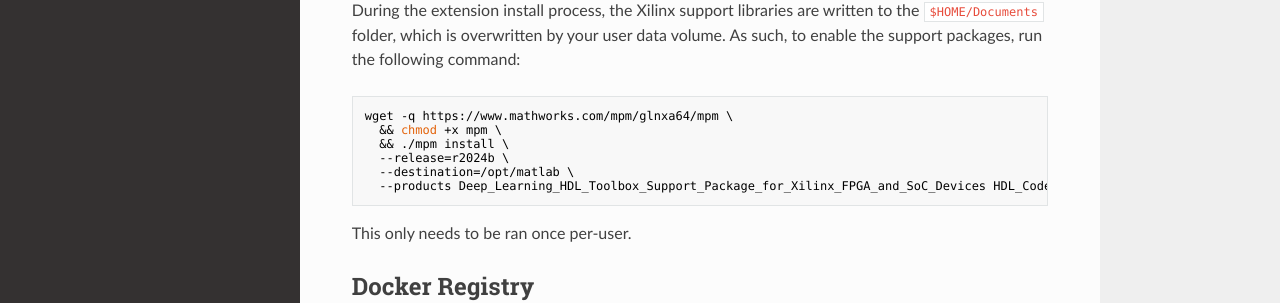
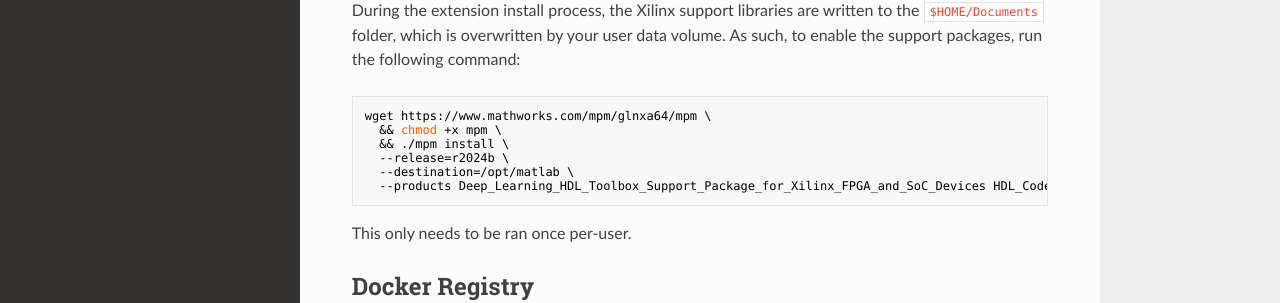
Before and after one commit to cmsua/cms-cluster-docs, an MkDocs documentation site: the page built from docs/index.md, in a window 1280 px wide and 1380 px high. Shown: the part 805-1108 px from the top of the window. Built offline with MkDocs 1.6.1, drawn with Linux system fonts in a browser that asks for light colours; nearby versions of some CDN libraries.

Commit message:
Fix matlab command

````diff
--- a/docs/index.md
+++ b/docs/index.md
@@ -24,7 +24,7 @@
 During the extension install process, the Xilinx support libraries are written to the `$HOME/Documents` folder, which is overwritten by your user data volume. As such, to enable the support packages, run the following command:
 
 ```bash
-wget -q https://www.mathworks.com/mpm/glnxa64/mpm \
+wget https://www.mathworks.com/mpm/glnxa64/mpm \
   && chmod +x mpm \
   && ./mpm install \
   --release=r2024b \
````
